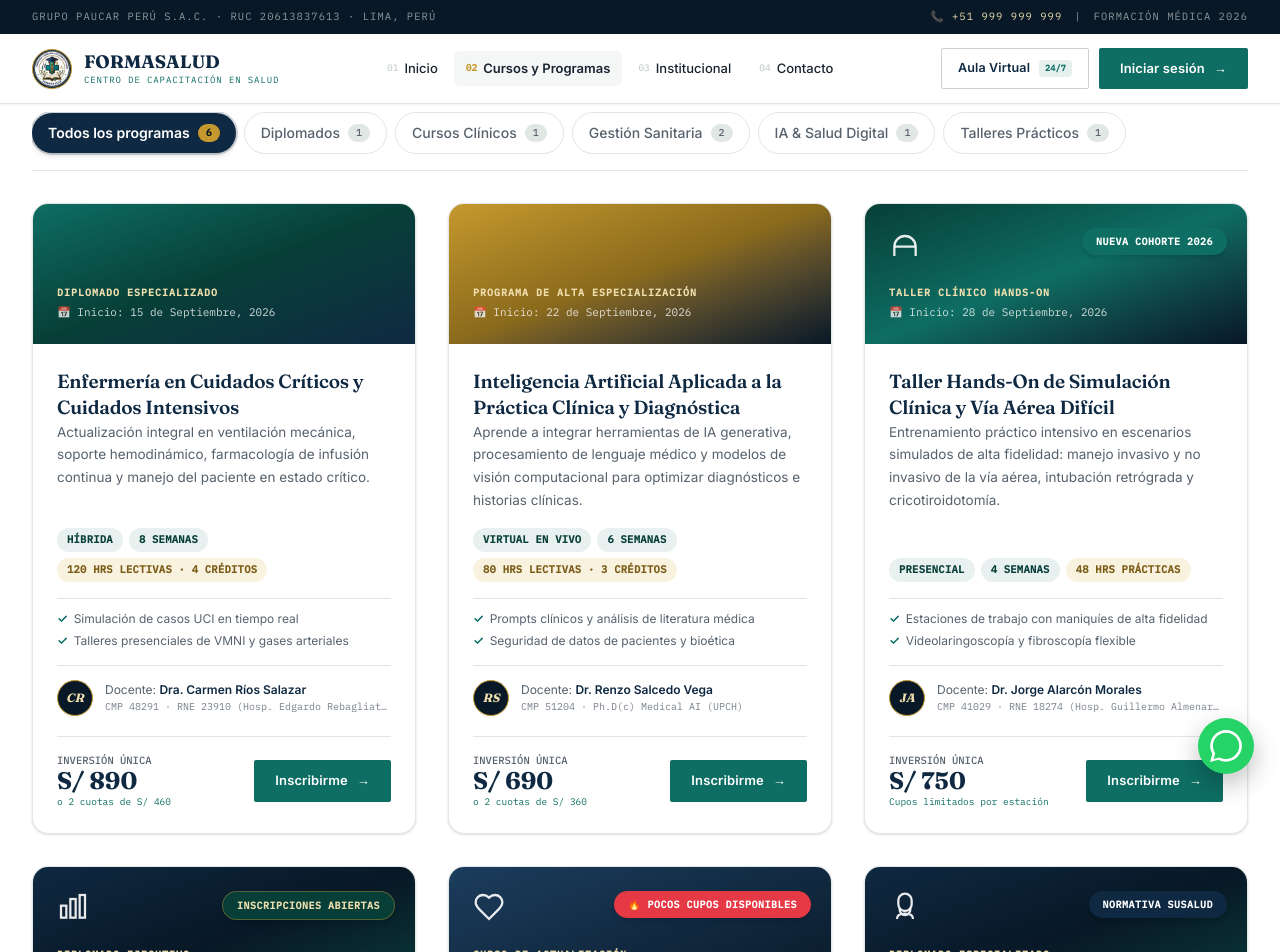
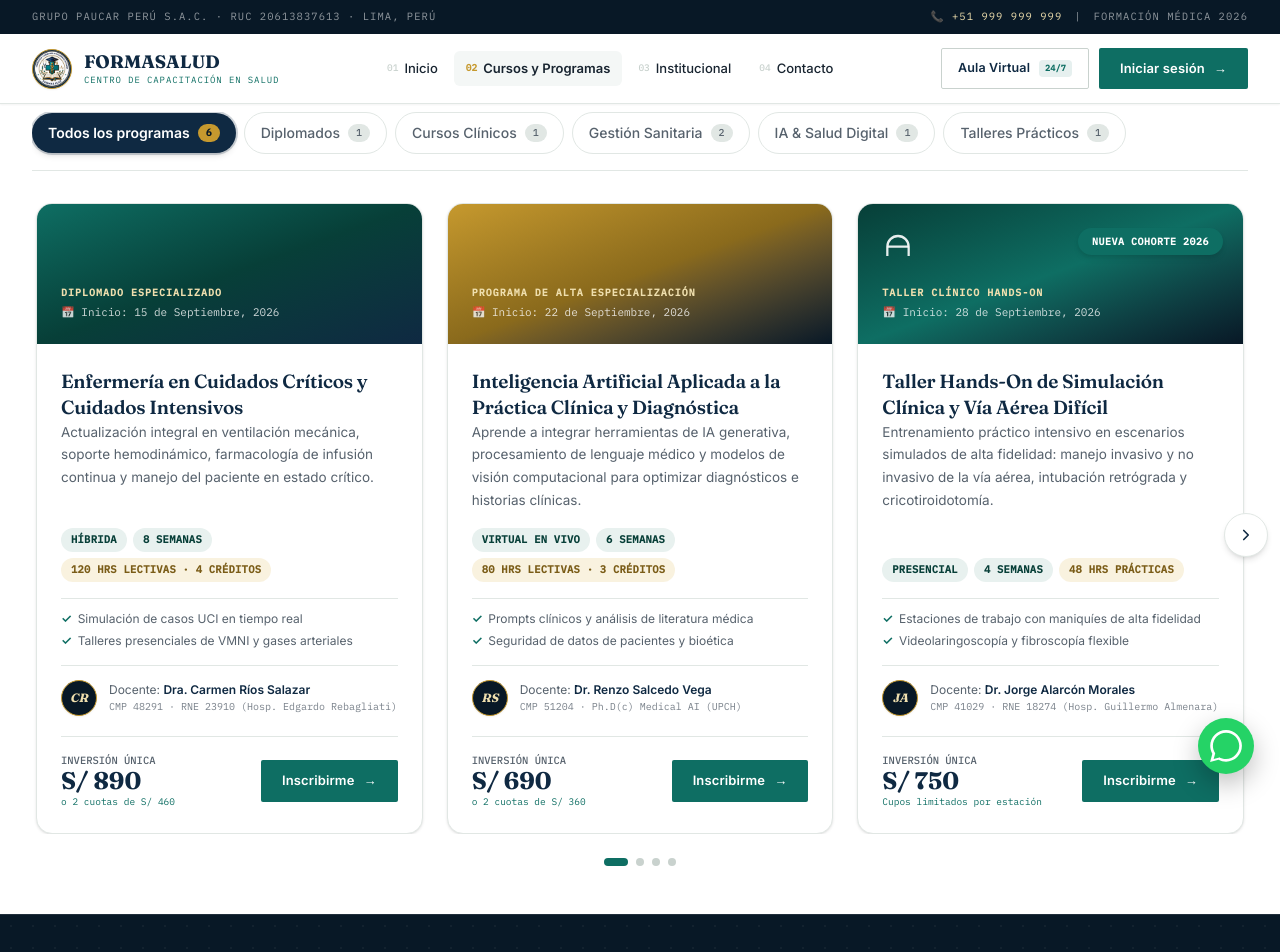
Before and after one commit to elrufo21/formasalud-web, a Next.js app: page /cursos in a window 1280 px wide. Shown: the top 952 px of the page. Built offline with nearby package versions, Linux system fonts and the light colour scheme.

Commit message:
Agregar carrusel de cursos y aliados con Embla Carousel

```diff
--- a/package.json
+++ b/package.json
@@ -14,6 +14,7 @@
     "@tanstack/react-table": "^8.21.3",
     "class-variance-authority": "^0.7.1",
     "clsx": "^2.1.1",
+    "embla-carousel": "^8.6.0",
     "embla-carousel-react": "^8.6.0",
     "lucide-react": "^1.33.0",
     "next": "16.3.0",
--- /dev/null
+++ b/src/components/ui/carousel/Carousel.tsx
@@ -0,0 +1,163 @@
+"use client";
+
+/**
+ * Carousel — componente padre reutilizable basado en Embla Carousel.
+ * https://www.embla-carousel.com/get-started/react/
+ *
+ * Encapsula la lógica de Embla (viewport, drag, botones prev/next y
+ * paginación por puntos) para que cualquier sección del sitio pueda
+ * mostrar sus tarjetas "en una sola fila" dentro de un carrusel,
+ * sin repetir la configuración cada vez.
+ *
+ * Uso:
+ * <Carousel slideClassName="flex-[0_0_100%] sm:flex-[0_0_50%] lg:flex-[0_0_33.333%]">
+ *   {items.map((item) => <Card key={item.id} {...item} />)}
+ * </Carousel>
+ */
+
+import React, { useCallback, useEffect, useState } from "react";
+import useEmblaCarousel from "embla-carousel-react";
+import type { EmblaOptionsType } from "embla-carousel";
+
+interface CarouselProps {
+  /** Tarjetas/slides del carrusel. Cada hijo se convierte en un slide. */
+  children: React.ReactNode[];
+  /** Opciones nativas de Embla (loop, align, dragFree, etc.) */
+  options?: EmblaOptionsType;
+  /**
+   * Clases Tailwind que definen cuánto ocupa cada slide del ancho total
+   * (ej. "flex-[0_0_100%] sm:flex-[0_0_50%] lg:flex-[0_0_33.333%]").
+   * Por defecto muestra 1 slide por vista.
+   */
+  slideClassName?: string;
+  /** Espaciado horizontal entre slides (clase de gap/padding Tailwind). */
+  gapClassName?: string;
+  /** Muestra los botones circulares de navegación prev/next. */
+  showArrows?: boolean;
+  /** Muestra la paginación por puntos debajo del carrusel. */
+  showDots?: boolean;
+  /** Muestra el contador "1 / N" (estilo usado en la web de referencia). */
+  showCounter?: boolean;
+  className?: string;
+}
+
+export function Carousel({
+  children,
+  options,
+  slideClassName = "flex-[0_0_100%]",
+  gapClassName = "pl-4 sm:pl-6",
+  showArrows = true,
+  showDots = true,
+  showCounter = false,
+  className = "",
+}: CarouselProps) {
+  const [emblaRef, emblaApi] = useEmblaCarousel({
+    loop: false,
+    align: "start",
+    skipSnaps: false,
+    ...options,
+  });
+
+  const [selectedIndex, setSelectedIndex] = useState(0);
+  const [scrollSnaps, setScrollSnaps] = useState<number[]>([]);
+  const [canScrollPrev, setCanScrollPrev] = useState(false);
+  const [canScrollNext, setCanScrollNext] = useState(false);
+
+  const scrollPrev = useCallback(() => emblaApi?.scrollPrev(), [emblaApi]);
+  const scrollNext = useCallback(() => emblaApi?.scrollNext(), [emblaApi]);
+  const scrollTo = useCallback((index: number) => emblaApi?.scrollTo(index), [emblaApi]);
+
+  const onSelect = useCallback((api: NonNullable<typeof emblaApi>) => {
+    setSelectedIndex(api.selectedScrollSnap());
+    setCanScrollPrev(api.canScrollPrev());
+    setCanScrollNext(api.canScrollNext());
+  }, []);
+
+  useEffect(() => {
+    if (!emblaApi) return;
+    // Patrón oficial de Embla Carousel: sincroniza el estado de React con el
+    // motor del carrusel al montar y en cada reInit (ej. cambia el nº de slides).
+    // eslint-disable-next-line react-hooks/set-state-in-effect
+    setScrollSnaps(emblaApi.scrollSnapList());
+    onSelect(emblaApi);
+    emblaApi.on("select", onSelect);
+    emblaApi.on("reInit", onSelect);
+
+    return () => {
+      emblaApi.off("select", onSelect);
+      emblaApi.off("reInit", onSelect);
+    };
+  }, [emblaApi, onSelect]);
+
+  const childArray = React.Children.toArray(children);
+  const hasMultipleSlides = scrollSnaps.length > 1;
+
+  return (
+    <div className={`relative ${className}`}>
+      {/* Contador estilo "1 / N" (opcional, arriba a la derecha) */}
+      {showCounter && hasMultipleSlides && (
+        <div className="flex justify-end mb-3">
+          <span className="font-mono text-xs text-ink-soft">
+            {selectedIndex + 1} / {scrollSnaps.length}
+          </span>
+        </div>
+      )}
+
+      {/* Viewport del carrusel */}
+      <div className="overflow-hidden -mx-1 px-1" ref={emblaRef}>
+        <div className="flex -ml-4 sm:-ml-6">
+          {childArray.map((child, index) => (
+            <div key={index} className={`min-w-0 shrink-0 grow-0 ${gapClassName} ${slideClassName}`}>
+              {child}
+            </div>
+          ))}
+        </div>
+      </div>
+
+      {/* Botones circulares prev/next */}
+      {showArrows && hasMultipleSlides && (
+        <>
+          <button
+            type="button"
+            onClick={scrollPrev}
+            disabled={!canScrollPrev}
+            aria-label="Anterior"
+            className="hidden sm:flex absolute top-1/2 -translate-y-1/2 -left-4 lg:-left-5 z-10 w-11 h-11 rounded-full bg-white border border-line shadow-md items-center justify-center text-navy hover:bg-navy hover:text-white hover:border-navy transition-all duration-200 disabled:opacity-0 disabled:pointer-events-none cursor-pointer"
+          >
+            <svg width="18" height="18" viewBox="0 0 24 24" fill="none" stroke="currentColor" strokeWidth="2.2" strokeLinecap="round" strokeLinejoin="round">
+              <path d="M15 18l-6-6 6-6" />
+            </svg>
+          </button>
+          <button
+            type="button"
+            onClick={scrollNext}
+            disabled={!canScrollNext}
+            aria-label="Siguiente"
+            className="hidden sm:flex absolute top-1/2 -translate-y-1/2 -right-4 lg:-right-5 z-10 w-11 h-11 rounded-full bg-white border border-line shadow-md items-center justify-center text-navy hover:bg-navy hover:text-white hover:border-navy transition-all duration-200 disabled:opacity-0 disabled:pointer-events-none cursor-pointer"
+          >
+            <svg width="18" height="18" viewBox="0 0 24 24" fill="none" stroke="currentColor" strokeWidth="2.2" strokeLinecap="round" strokeLinejoin="round">
+              <path d="M9 18l6-6-6-6" />
+            </svg>
+          </button>
+        </>
+      )}
+
+      {/* Paginación por puntos */}
+      {showDots && hasMultipleSlides && (
+        <div className="flex items-center justify-center gap-2 mt-6">
+          {scrollSnaps.map((_, index) => (
+            <button
+              key={index}
+              type="button"
+              onClick={() => scrollTo(index)}
+              aria-label={`Ir al grupo ${index + 1}`}
+              className={`h-2 rounded-full transition-all duration-300 cursor-pointer ${
+                index === selectedIndex ? "w-6 bg-teal" : "w-2 bg-line-strong hover:bg-teal/50"
+              }`}
+            />
+          ))}
+        </div>
+      )}
+    </div>
+  );
+}
--- a/src/features/courses/components/CourseFilters.tsx
+++ b/src/features/courses/components/CourseFilters.tsx
@@ -3,6 +3,7 @@
 import React, { useState } from "react";
 import { COURSES_DATA } from "../data/courses";
 import { CourseCard } from "./CourseCard";
+import { Carousel } from "@/components/ui/carousel/Carousel";
 
 const TABS = [
   { id: "all", label: "Todos los programas" },
@@ -55,12 +56,18 @@ export function CourseFilters() {
         })}
       </div>
 
-      {/* Courses Cards Grid */}
-      <div className="grid grid-cols-1 md:grid-cols-2 lg:grid-cols-3 gap-6 sm:gap-8">
-        {filteredCourses.map((course) => (
-          <CourseCard key={course.id} course={course} />
-        ))}
-      </div>
+      {/* Courses Carousel - una sola fila con scroll/drag y flechas de navegación */}
+      {filteredCourses.length > 0 && (
+        <Carousel
+          key={activeTab}
+          slideClassName="flex-[0_0_88%] xs:flex-[0_0_80%] sm:flex-[0_0_55%] lg:flex-[0_0_33.333%]"
+          className="px-1"
+        >
+          {filteredCourses.map((course) => (
+            <CourseCard key={course.id} course={course} />
+          ))}
+        </Carousel>
+      )}
 
       {filteredCourses.length === 0 && (
         <div className="py-16 text-center text-ink-soft font-serif bg-bg-alt rounded-2xl border border-line">
--- a/src/features/landing/components/PartnersSection.tsx
+++ b/src/features/landing/components/PartnersSection.tsx
@@ -1,5 +1,8 @@
+"use client";
+
 import React from "react";
 import { Eyebrow } from "@/components/ui/Eyebrow";
+import { Carousel } from "@/components/ui/carousel/Carousel";
 import { PARTNERS_DATA } from "../data/partners";
 
 export function PartnersSection() {
@@ -16,11 +19,15 @@ export function PartnersSection() {
           </p>
         </div>
 
-        <div className="grid grid-cols-1 sm:grid-cols-2 lg:grid-cols-3 gap-6">
+        <Carousel
+          slideClassName="flex-[0_0_88%] xs:flex-[0_0_80%] sm:flex-[0_0_50%] lg:flex-[0_0_33.333%]"
+          showCounter
+          className="px-1"
+        >
           {PARTNERS_DATA.map((partner) => (
             <div
               key={partner.id}
-              className="p-6 rounded-2xl bg-white border border-line shadow-xs hover:shadow-md transition-all duration-200 flex flex-col justify-between"
+              className="h-full p-6 rounded-2xl bg-white border border-line shadow-xs hover:shadow-md transition-all duration-200 flex flex-col justify-between"
             >
               <div>
                 <div className="flex items-center justify-between gap-2 mb-3">
@@ -45,7 +52,7 @@ export function PartnersSection() {
               </div>
             </div>
           ))}
-        </div>
+        </Carousel>
       </div>
     </section>
   );
```
Also changed, not shown: 2 other files (tests, documents, lock files or other folders).
